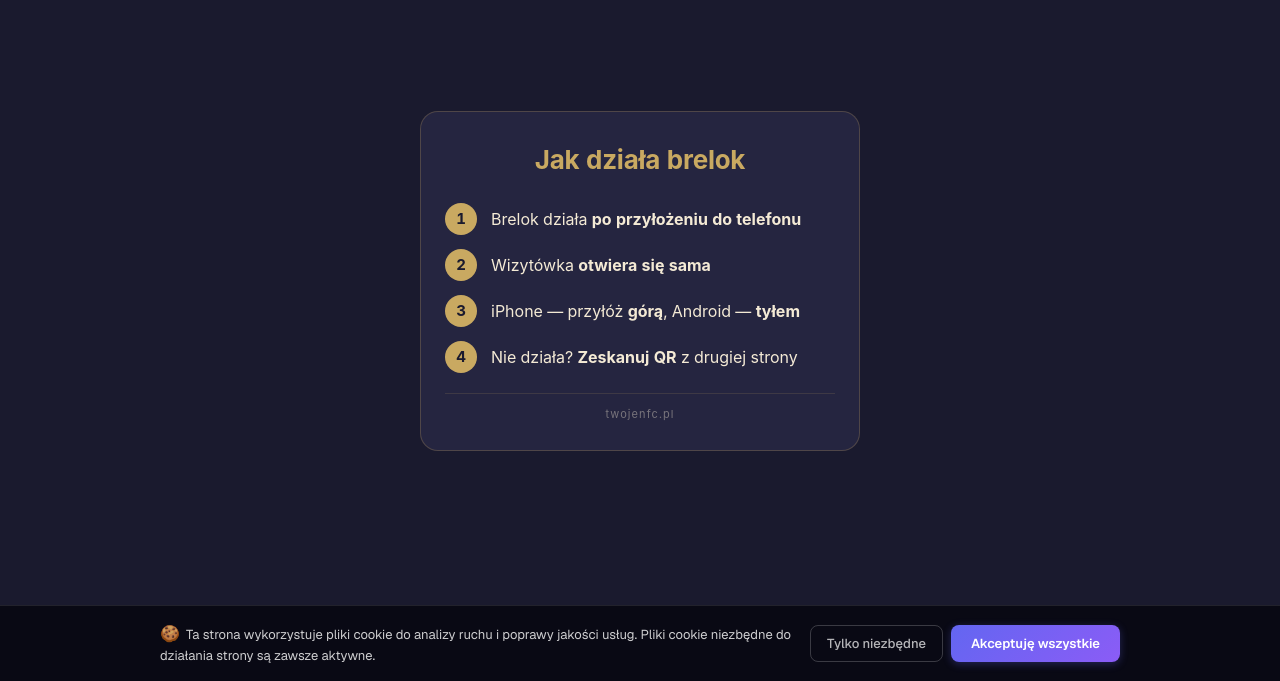
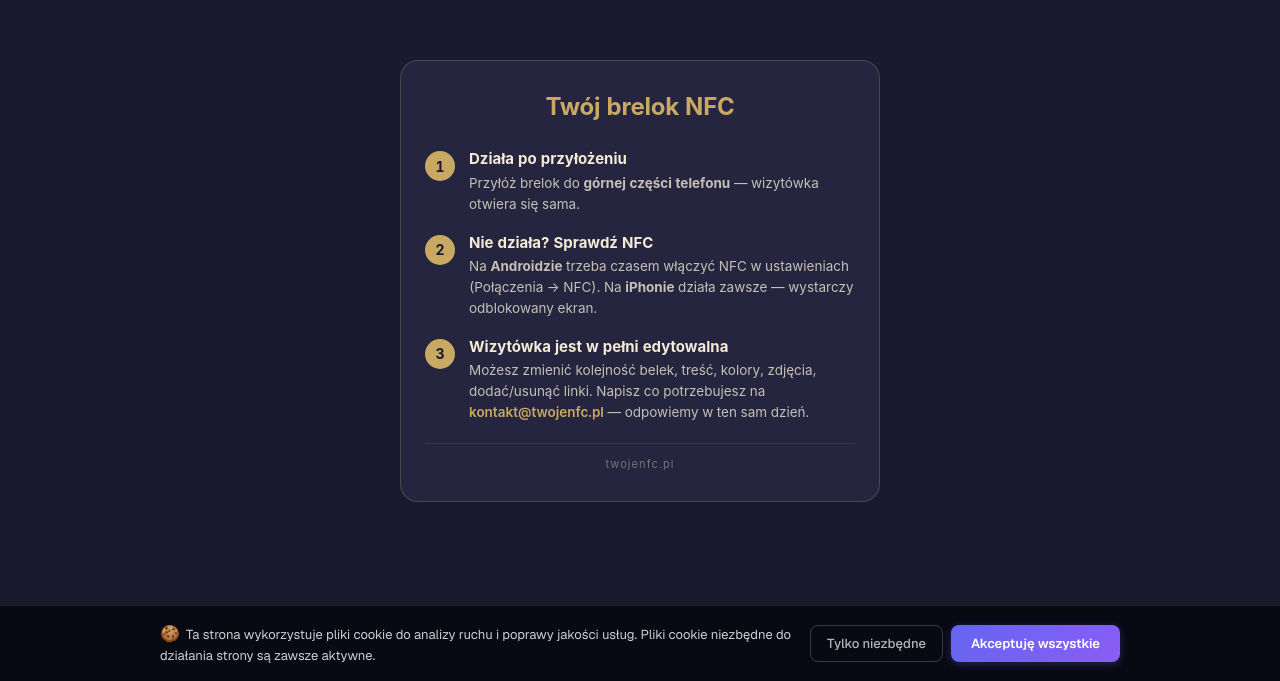
Before and after one commit to anaboll/nfc-tracker, a Next.js app: page /jak-skanowac in a window 1280 px wide. Shown: the part 119-800 px from the top of the page. Built offline with nearby package versions, Linux system fonts and the light colour scheme.

Commit message:
docs(/jak-skanowac): 3 punkty - dziala po przylozeniu / NFC w androidzie / edycja u nas

```diff
--- a/src/app/jak-skanowac/page.tsx
+++ b/src/app/jak-skanowac/page.tsx
@@ -1,33 +1,48 @@
 /* ------------------------------------------------------------------ */
-/*  /jak-skanowac — 4 punkty, jeden viewport, zero scrolla.            */
+/*  /jak-skanowac — 3 punkty dla agenta. Krotko + konkret.            */
 /* ------------------------------------------------------------------ */
 
 export const metadata = {
-  title: "Jak działa brelok NFC — TwojeNFC.pl",
+  title: "Twój brelok NFC — TwojeNFC.pl",
 };
 
 export default function JakSkanowacPage() {
   return (
     <main style={styles.main}>
       <article style={styles.card}>
-        <h1 style={styles.title}>Jak działa brelok</h1>
+        <h1 style={styles.title}>Twój brelok NFC</h1>
 
         <ol style={styles.list}>
           <li style={styles.item}>
             <span style={styles.num}>1</span>
-            <span>Brelok działa <strong>po przyłożeniu do telefonu</strong></span>
+            <div>
+              <div style={styles.itemHead}>Działa po przyłożeniu</div>
+              <div style={styles.itemBody}>
+                Przyłóż brelok do <strong>górnej części telefonu</strong> — wizytówka otwiera się sama.
+              </div>
+            </div>
           </li>
+
           <li style={styles.item}>
             <span style={styles.num}>2</span>
-            <span>Wizytówka <strong>otwiera się sama</strong></span>
+            <div>
+              <div style={styles.itemHead}>Nie działa? Sprawdź NFC</div>
+              <div style={styles.itemBody}>
+                Na <strong>Androidzie</strong> trzeba czasem włączyć NFC w ustawieniach (Połączenia → NFC).
+                Na <strong>iPhonie</strong> działa zawsze — wystarczy odblokowany ekran.
+              </div>
+            </div>
           </li>
+
           <li style={styles.item}>
             <span style={styles.num}>3</span>
-            <span>iPhone — przyłóż <strong>górą</strong>, Android — <strong>tyłem</strong></span>
-          </li>
-          <li style={styles.item}>
-            <span style={styles.num}>4</span>
-            <span>Nie działa? <strong>Zeskanuj QR</strong> z drugiej strony</span>
+            <div>
+              <div style={styles.itemHead}>Wizytówka jest w pełni edytowalna</div>
+              <div style={styles.itemBody}>
+                Możesz zmienić kolejność belek, treść, kolory, zdjęcia, dodać/usunąć linki. Napisz co potrzebujesz na{" "}
+                <a href="mailto:kontakt@twojenfc.pl" style={styles.link}>kontakt@twojenfc.pl</a> — odpowiemy w ten sam dzień.
+              </div>
+            </div>
           </li>
         </ol>
 
@@ -51,14 +66,14 @@ const styles: Record<string, React.CSSProperties> = {
   },
   card: {
     width: "100%",
-    maxWidth: 440,
+    maxWidth: 480,
     background: "#252540",
     border: "1px solid rgba(201, 169, 97, 0.25)",
     borderRadius: 18,
     padding: "28px 24px",
   },
   title: {
-    fontSize: 26,
+    fontSize: 24,
     fontWeight: 700,
     textAlign: "center",
     margin: "0 0 24px",
@@ -71,28 +86,43 @@ const styles: Record<string, React.CSSProperties> = {
     margin: "0 0 20px",
     display: "flex",
     flexDirection: "column",
-    gap: 14,
+    gap: 18,
   },
   item: {
     display: "flex",
-    alignItems: "center",
     gap: 14,
-    fontSize: 16,
-    lineHeight: 1.4,
-    color: "#f4ead5",
+    alignItems: "flex-start",
   },
   num: {
     flexShrink: 0,
-    width: 32,
-    height: 32,
+    width: 30,
+    height: 30,
     borderRadius: "50%",
     background: "#c9a961",
     color: "#1a1a2e",
     display: "flex",
     alignItems: "center",
     justifyContent: "center",
+    fontSize: 14,
+    fontWeight: 700,
+    marginTop: 2,
+  },
+  itemHead: {
     fontSize: 15,
     fontWeight: 700,
+    color: "#f4ead5",
+    marginBottom: 4,
+    lineHeight: 1.3,
+  },
+  itemBody: {
+    fontSize: 13.5,
+    lineHeight: 1.55,
+    color: "rgba(244, 234, 213, 0.78)",
+  },
+  link: {
+    color: "#c9a961",
+    textDecoration: "none",
+    fontWeight: 600,
   },
   footer: {
     textAlign: "center",
```
